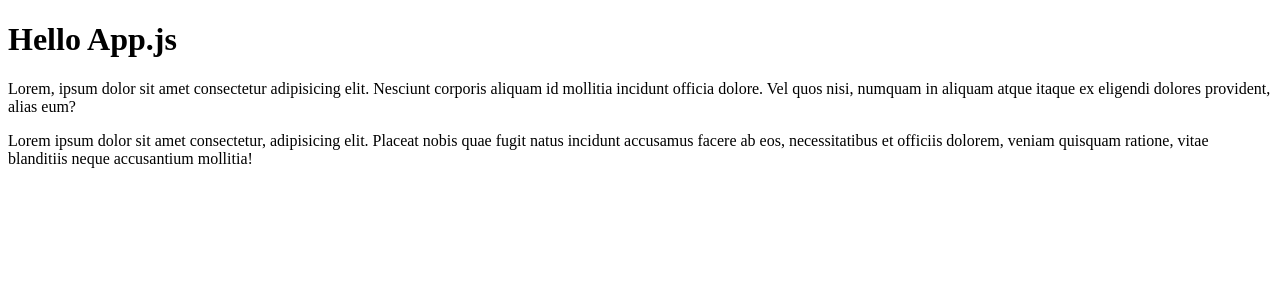
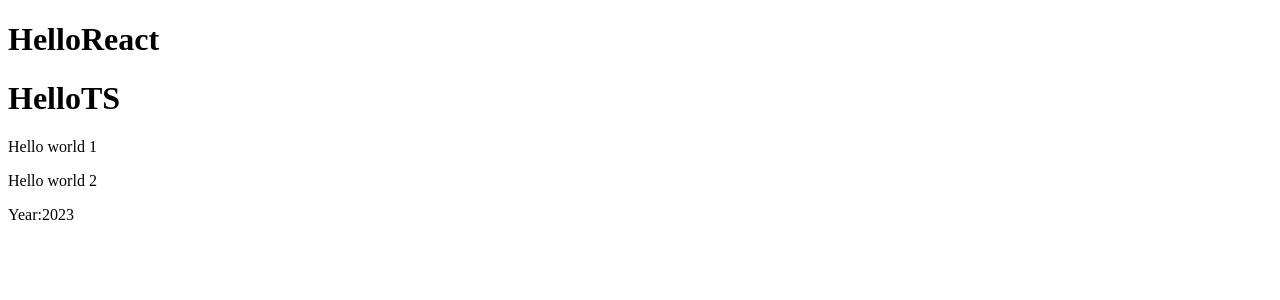
Before and after one commit to IrynaSem/Project-Fake-Shop, a React (Create React App) app: page / in a window 1280 px wide. Shown: the top 300 px of the page. Built offline with nearby package versions, Linux system fonts and the light colour scheme.

Commit message:
прописали параметри і їх типи-пропси

```diff
--- a/src/index.tsx
+++ b/src/index.tsx
@@ -1,159 +1,38 @@
 import React from 'react'
 import ReactDOM from 'react-dom/client'
+import { isPropertySignature } from 'typescript'
 
-//стандартний варіант
-// const h1 = React.createElement('h1', { id: 'title' }, 'Hello React')
+interface ITitleProps {
+    text: string
+}
 
-// const list = React.createElement(
-//     'ul',
-//     null,
-//     React.createElement('li', null, 'list Item 1'),
-//     React.createElement('li', null, 'list Item 2'),
-//     React.createElement('li', null, 'list Item 3')
-// )
+const Title = (props: ITitleProps) => {
+    console.log(props)
+    return <h1>Hello{props.text}</h1>
+}
 
-// //jsx
-// const h1 = (
-//     <h1 id="title" className="hghgh">
-//         Hello React js
-//     </h1>
-// )
-
-// let a = 10
-// let b = 'hello test'
-// const list = (
-//     <ul>
-//         <li>list Item {a + 10 + 10}</li>
-//         <li>list Item {b}</li>
-//         <li>list Item 3</li>
-//     </ul>
-// )
-
-// const content = (
-//     <div>
-//         {h1}
-//         {list}
-//     </div>
-// )
-// const root = ReactDOM.createRoot(document.getElementById('root') as HTMLElement)
-// root.render(<React.StrictMode>{content}</React.StrictMode>)
-
-// Компоненти в реакт
-// function App() {
-//     return <h1>Hello App.js</h1>
-// }
-// const root = ReactDOM.createRoot(document.getElementById('root') as HTMLElement)
-// root.render(
-//     <React.StrictMode>
-//         {' '}
-//         <App />
-//     </React.StrictMode>
-// )
-
-// Приклад самостійна
-// function Title() {
-//     return <h1>Hello App.js</h1>
-// }
-
-// function Content() {
-//     return (
-//         <div>
-//             <p>
-//                 Lorem, ipsum dolor sit amet consectetur adipisicing elit.
-//                 Nesciunt corporis aliquam id mollitia incidunt officia dolore.
-//                 Vel quos nisi, numquam in aliquam atque itaque ex eligendi
-//                 dolores provident, alias eum?
-//             </p>
-//             <p>
-//                 Lorem ipsum dolor sit amet consectetur, adipisicing elit.
-//                 Placeat nobis quae fugit natus incidunt accusamus facere ab eos,
-//                 necessitatibus et officiis dolorem, veniam quisquam ratione,
-//                 vitae blanditiis neque accusantium mollitia!
-//             </p>
-//         </div>
-//     )
-// }
-// function App() {
-//     return (
-//         <div>
-//             <Title />
-//             <Content />
-//         </div>
-//     )
-// }
-// const root = ReactDOM.createRoot(document.getElementById('root') as HTMLElement)
-// root.render(
-//     <React.StrictMode>
-//         {' '}
-//         <App />
-//     </React.StrictMode>
-// )
-// Та ж самостіна через стрілкову функцію
-// const Title = () => {
-//     return <h1>Hello App.js</h1>
-// }
-// const Content = () => {
-//     return (
-//         <React.Fragment>
-//             <p>
-//                 Lorem, ipsum dolor sit amet consectetur adipisicing elit.
-//                 Nesciunt corporis aliquam id mollitia incidunt officia dolore.
-//                 Vel quos nisi, numquam in aliquam atque itaque ex eligendi
-//                 dolores provident, alias eum?
-//             </p>
-//             <p>
-//                 Lorem ipsum dolor sit amet consectetur, adipisicing elit.
-//                 Placeat nobis quae fugit natus incidunt accusamus facere ab eos,
-//                 necessitatibus et officiis dolorem, veniam quisquam ratione,
-//                 vitae blanditiis neque accusantium mollitia!
-//             </p>
-//         </React.Fragment>
-//     )
-// }
-// function App() {
-//     return (
-//         <>
-//             <Title />
-//             <Content />
-//         </>
-//     )
-// }
-// const root = ReactDOM.createRoot(document.getElementById('root') as HTMLElement)
-// root.render(
-//     <React.StrictMode>
-//         {' '}
-//         <App />
-//     </React.StrictMode>
-// )
-
-//реакт фрагмент
-const Title = () => {
-    return <h1>Hello App.js</h1>
+interface IContentProps {
+    text1: string
+    text2: string
+    year: number
 }
-const Content = () => {
+const Content = (props: IContentProps) => {
     return (
-        <div>
-            <p>
-                Lorem, ipsum dolor sit amet consectetur adipisicing elit.
-                Nesciunt corporis aliquam id mollitia incidunt officia dolore.
-                Vel quos nisi, numquam in aliquam atque itaque ex eligendi
-                dolores provident, alias eum?
-            </p>
-            <p>
-                Lorem ipsum dolor sit amet consectetur, adipisicing elit.
-                Placeat nobis quae fugit natus incidunt accusamus facere ab eos,
-                necessitatibus et officiis dolorem, veniam quisquam ratione,
-                vitae blanditiis neque accusantium mollitia!
-            </p>
-        </div>
+        <React.Fragment>
+            <p>{props.text1}</p>
+            <p>{props.text2}</p>
+            <div>Year:{props.year}</div>
+        </React.Fragment>
     )
 }
+
 function App() {
     return (
-        <div>
-            <Title />
-            <Content />
-        </div>
+        <>
+            <Title text="React" />
+            <Title text="TS" />
+            <Content text1="Hello world 1" text2="Hello world 2" year={2023} />
+        </>
     )
 }
 const root = ReactDOM.createRoot(document.getElementById('root') as HTMLElement)
```
